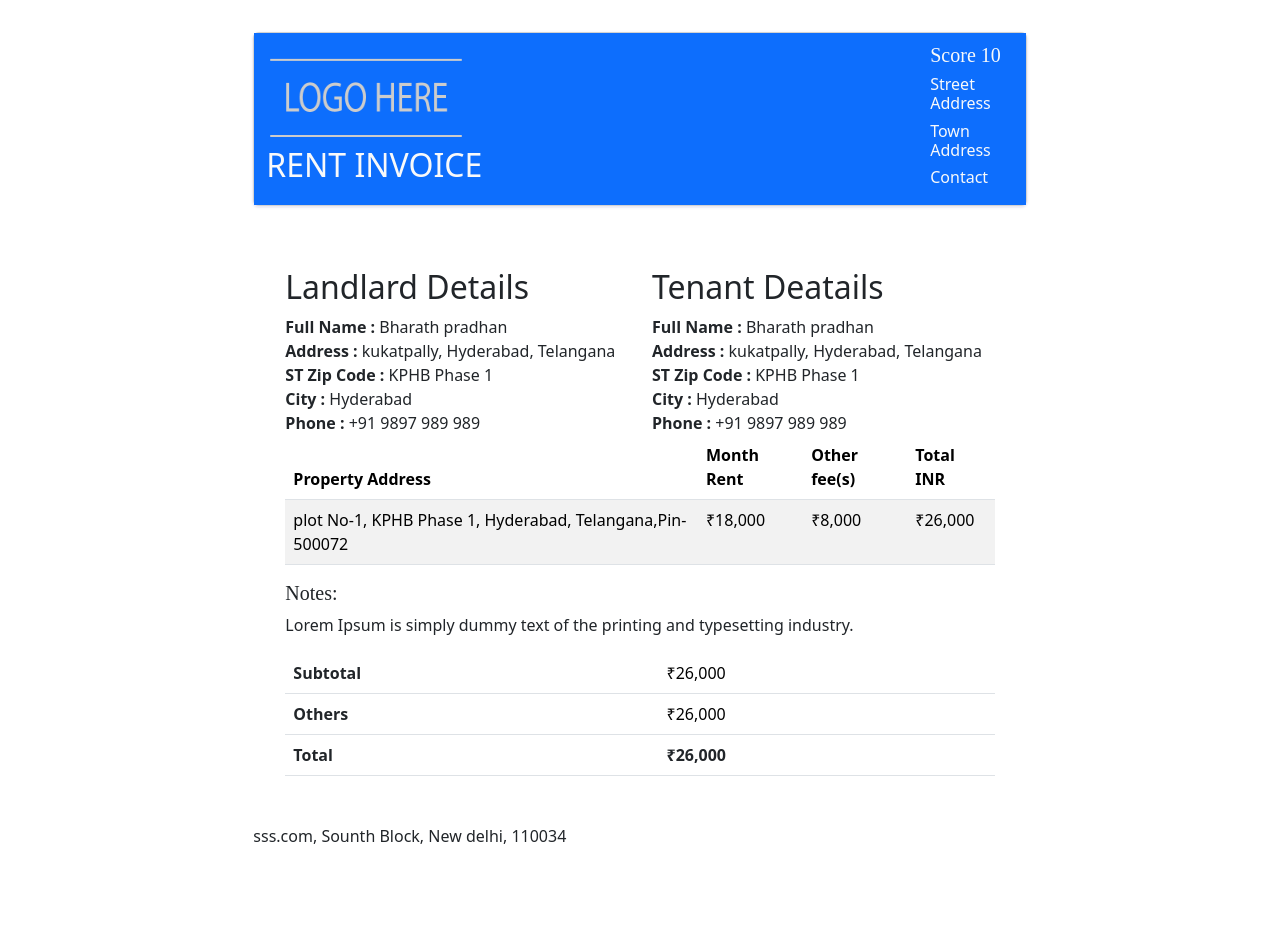
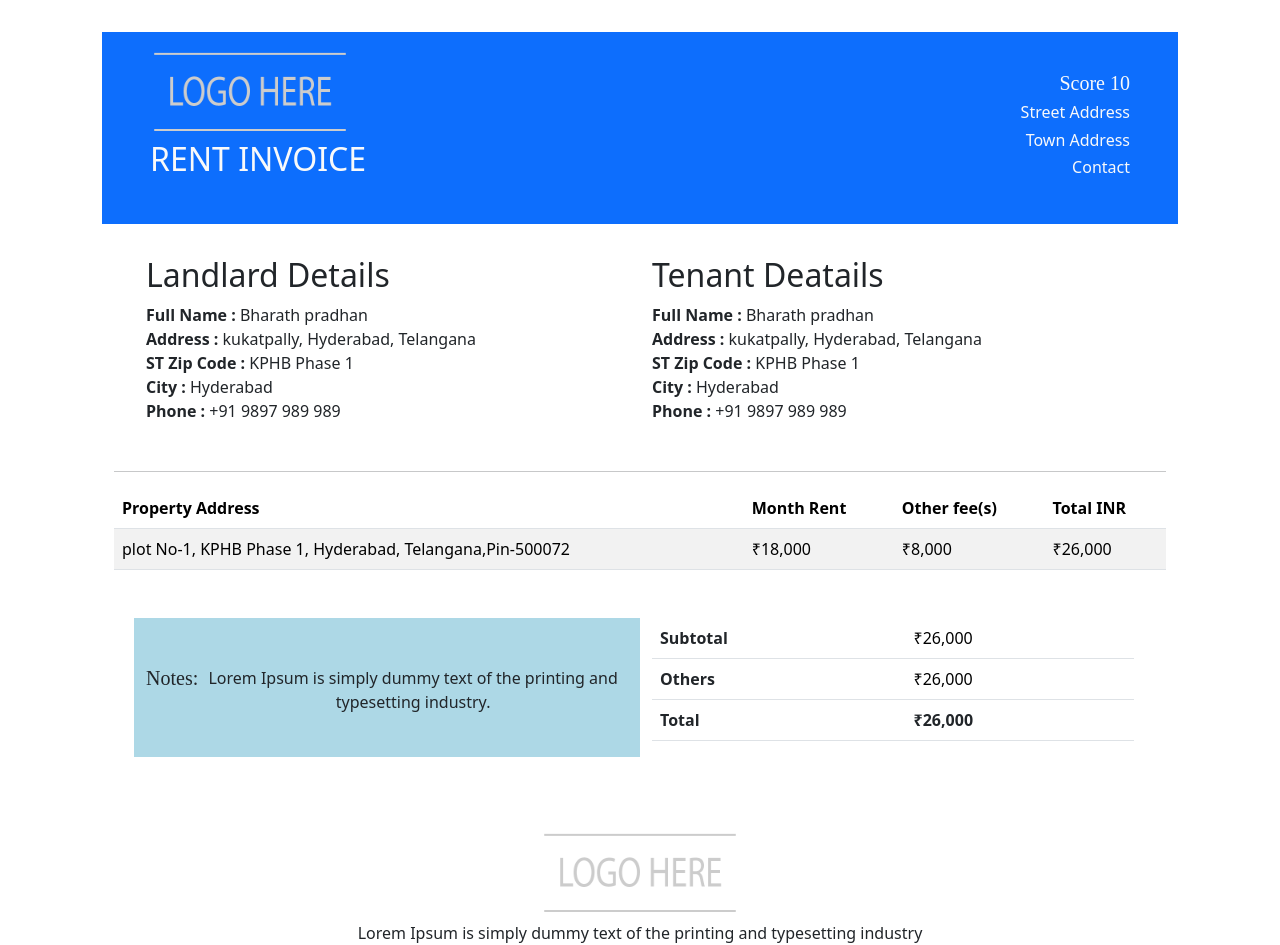
Before and after one commit to teja-accio/invoice-template, a plain HTML site: page index.html in a window 1280 px wide. Before the commit the page ends 880 px from the top, so only its background shows below. Drawn offline with nearby package versions, Linux system fonts and the light colour scheme.

Commit message:
invoice 2
invoice 2

```diff
--- a/index.html
+++ b/index.html
@@ -9,17 +9,17 @@
       <script src="https://cdn.jsdelivr.net/npm/bootstrap@5.3.2/dist/js/bootstrap.bundle.min.js" integrity="sha384-C6RzsynM9kWDrMNeT87bh95OGNyZPhcTNXj1NW7RuBCsyN/o0jlpcV8Qyq46cDfL" crossorigin="anonymous"></script>
    </head>
    <body>
-      <div class="container-fluid">
-         <div class="offset-xl-2 col-xl-8 col-lg-12 col-md-12 col-sm-12 col-12 padding">
-            <div class="card">
-               <nav class="navbar navbar-expand-lg navbar-light bg-primary">
-                  <div class="container-md">
+      <div class="container">
+         <div class="col-12 padding">
+            <div class="row">
+               <nav class="navbar navbar-expand-lg navbar-light bg-primary px-5">
+                  <div class="col">
                      <a class="navbar-brand" href="/">
                         <img src="images/logo-placeholder.png" alt="logo-placeholder"  width="200px" height="100px">
                         <h2 class="text-light">RENT INVOICE</h2>
                      </a>
                   </div>
-                  <div class="text-right text-light">
+                  <div class=" col text-light" style="text-align: right;">
                      <h5>Score 10</h5>
                      <h6>Street Address</h6>
                      <h6>Town Address</h6>
@@ -27,9 +27,8 @@
                   </div>
                </nav>
             </div>
-            <div class="card-body padding">
-               <div class="row">
-                  <div class="col-sm-6">
+               <div class="row padding">
+                  <div class="col">
                      <h2>Landlard Details</h2>
                      <div><b>Full Name : </b><span>Bharath pradhan</span></div>
                      <div><b>Address : </b><span>kukatpally, Hyderabad, Telangana</span></div>
@@ -37,7 +36,7 @@
                      <div><b>City : </b><span>Hyderabad</span></div>
                      <div><b>Phone : </b><span>+91 9897 989 989</span></div>
                   </div>
-                  <div class="col-sm-6 ">
+                  <div class="col">
                      <h2>Tenant Deatails</h2>
                      <div><b>Full Name : </b><span>Bharath pradhan</span></div>
                      <div><b>Address : </b><span>kukatpally, Hyderabad, Telangana</span></div>
@@ -46,7 +45,8 @@
                      <div><b>Phone : </b><span>+91 9897 989 989</span></div>
                   </div>
                </div>
-               <div class="table-responsive-sm ">
+               <hr>
+               <div class="table-responsive-sm">
                   <table class="table table-striped">
                      <thead>
                         <tr>
@@ -66,13 +66,12 @@
                      </tbody>
                   </table>
                </div>
-               <div class="row">
-                <div class="col-12">
-                  <div class="col-lg-12 col-sm-6">
-                    <h5>Notes:</h5>
+               <div class="row padding">
+                  <div class="col pt-5 flex-blue">
+                    <h5>Notes:</h5> <br>
                     <p>Lorem Ipsum is simply dummy text of the printing and typesetting industry.</p>
                   </div>
-                  <div class="col-lg-12 col-sm-6">
+                  <div class="col">
                      <table class="table table-clear">
                         <tbody>
                            <tr>
@@ -100,10 +99,10 @@
                      </table>
                   </div>
                 </div>
-               </div>
             </div>
-            <div class="card-footer bg-white">
-               <p class="mb-0">sss.com, Sounth Block, New delhi, 110034</p>
+            <div class="card-footer bg-white text-center">
+                <img width="200px" height="100px"  src="images/logo-placeholder.png" alt="logo-placeholder">
+               <p class="mb-0">Lorem Ipsum is simply dummy text of the printing and typesetting industry</p>
             </div>
          </div>
       </div>
--- a/style.css
+++ b/style.css
@@ -2,6 +2,7 @@ body{
 
     background-color: #000;
     font-family: Arial, Helvetica, sans-serif;
+    border-color: 1px solid #000;
   }
 
   .padding{
@@ -35,6 +36,12 @@ body{
       font-family: 'Circular Std Medium';
   }
 
+  .flex-blue{
+    display: flex;
+    background-color: lightblue;
+    text-align: center;
+  }
+
   /* .text-dark {
       color: #3d405c !important;
   } */
```
